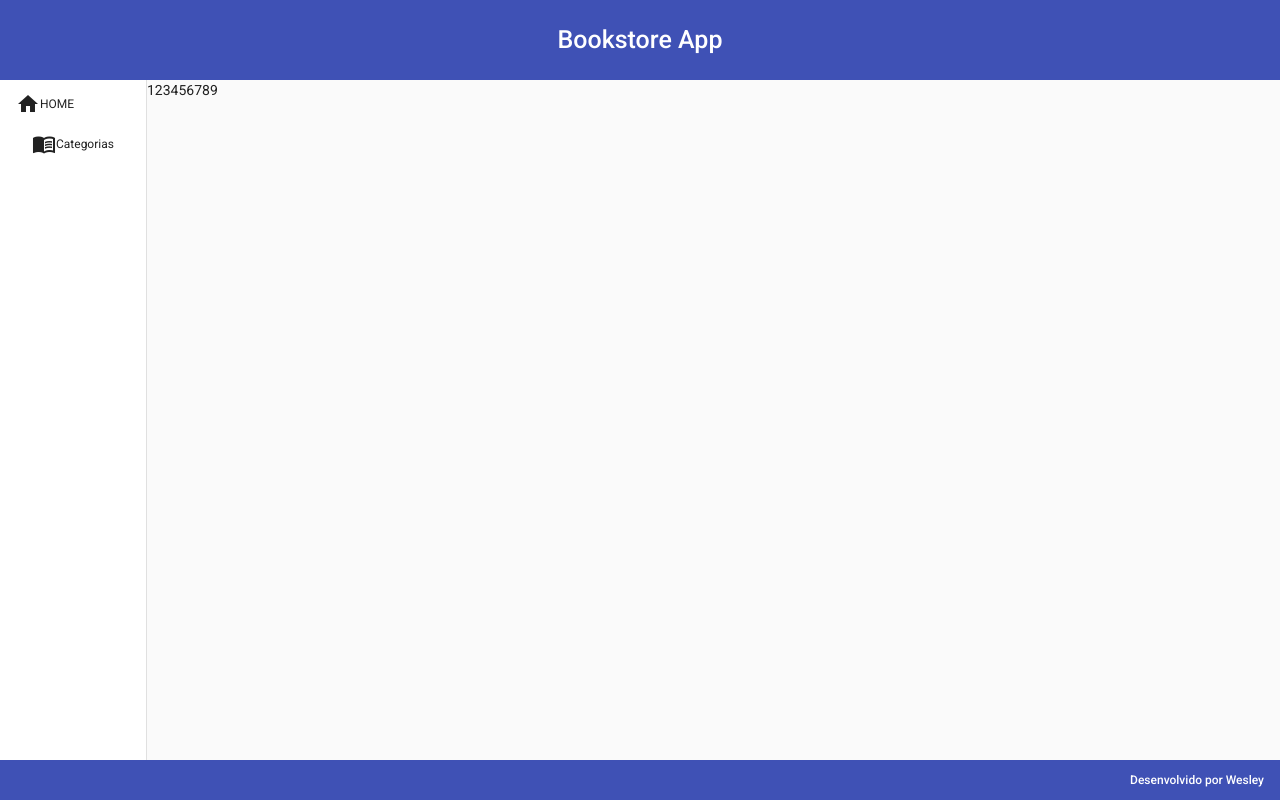
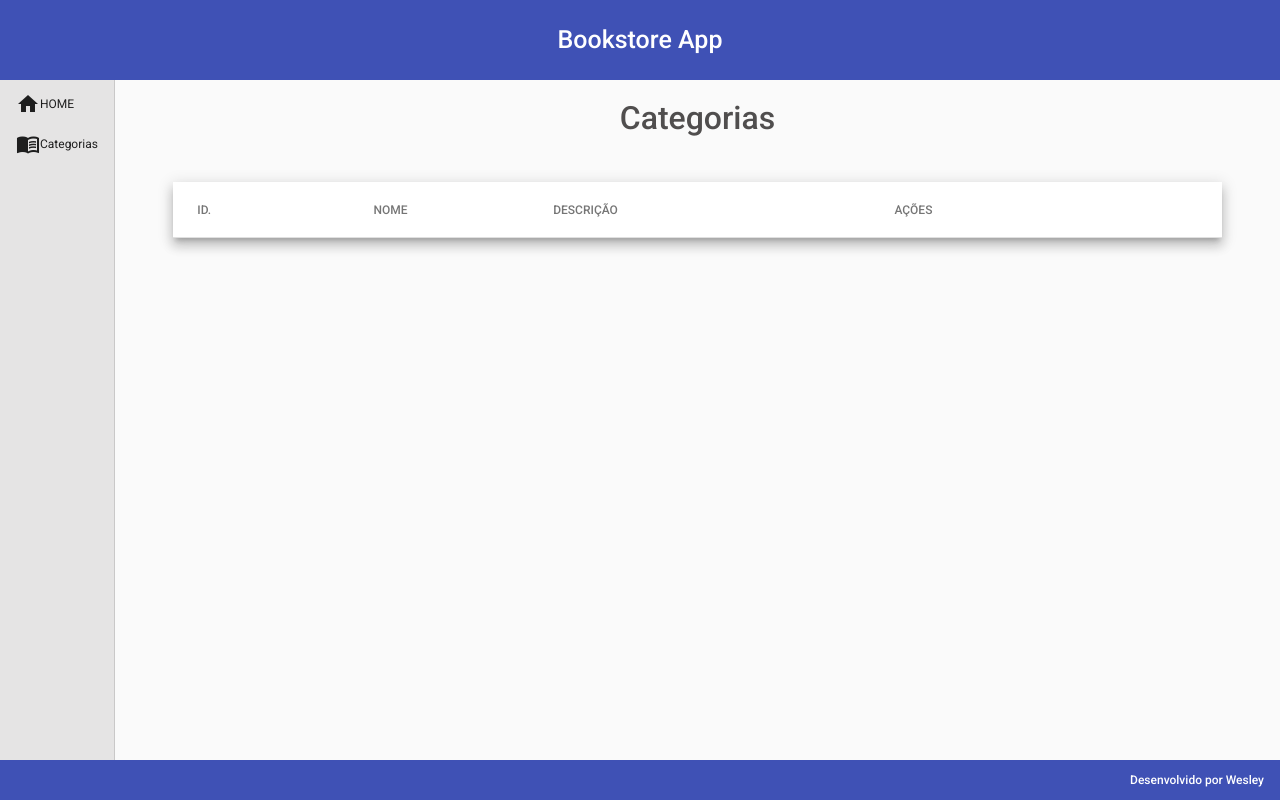
Before and after one commit to PaulinoWesley/bookstore-fronend, an Angular app: page /categorias in a window 1280 px wide. Before the commit this address led to /. Built offline with nearby package versions, Linux system fonts and the light colour scheme.

Commit message:
Continuando implementações do template do APP

```diff
--- a/src/app/app-routing.module.ts
+++ b/src/app/app-routing.module.ts
@@ -1,7 +1,16 @@
+import { CategoriaReadComponent } from './components/views/categoria-read/categoria-read.component';
+import { HomeComponent } from './components/views/home/home.component';
 import { NgModule } from '@angular/core';
 import { RouterModule, Routes } from '@angular/router';
 
-const routes: Routes = [];
+const routes: Routes = [
+  {
+    path: "", component: HomeComponent
+  },
+  {
+    path: "categorias", component: CategoriaReadComponent
+  }
+];
 
 @NgModule({
   imports: [RouterModule.forRoot(routes)],
--- a/src/app/components/template/nav/nav.component.css
+++ b/src/app/components/template/nav/nav.component.css
@@ -1,3 +1,7 @@
 .conteiner {
     height: 85%;
 }
+
+.sideRight {
+    background-color: rgba(182, 176, 176, 0.308);
+}
--- a/src/app/components/template/nav/nav.component.html
+++ b/src/app/components/template/nav/nav.component.html
@@ -1,20 +1,19 @@
 <mat-sidenav-container class="conteiner">
-  <mat-sidenav mode="side" opened>
+  <mat-sidenav class="sideRight" mode="side" opened>
     <mat-nav-list dense>
-          <a mat-list-item >
+      <a mat-list-item  routerLink="">
         <mat-icon class="mat-18">home</mat-icon>
         HOME
       </a>
-          <a mat-list-item href="">
-            <a mat-list-item >
-                <mat-icon class="mat-18">menu_book</mat-icon>
+
+      <a mat-list-item routerLink="/categorias">
+        <mat-icon class="mat-18" >menu_book</mat-icon>
         Categorias
-            </a>
       </a>
     </mat-nav-list>
   </mat-sidenav>
 
   <mat-sidenav-content>
-      123456789
+    <router-outlet></router-outlet>
   </mat-sidenav-content>
 </mat-sidenav-container>
--- /dev/null
+++ b/src/app/components/views/categoria-read/categoria-read.component.css
@@ -0,0 +1,17 @@
+.content {
+    width: 90%;
+    margin: 1.4rem auto;
+}
+.title {
+    text-align: center;
+    margin-bottom: 3rem;
+}
+.title h1 {
+    font-size: 2rem;
+    color: rgb(80, 78, 78);
+    font-weight: 500;
+}
+
+.table {
+    width: 100%;
+}
--- /dev/null
+++ b/src/app/components/views/categoria-read/categoria-read.component.html
@@ -0,0 +1,36 @@
+<div class="content">
+  <div class="title">
+    <h1>Categorias</h1>
+  </div>
+
+  <div class="mat-elevation-z8">
+    <table class="table" mat-table>
+      <!-- Id Column -->
+      <ng-container matColumnDef="id">
+        <th mat-header-cell *matHeaderCellDef>ID.</th>
+        <td mat-cell *matCellDef="let element">{{ element.id }}</td>
+      </ng-container>
+
+      <!-- Nome Column -->
+      <ng-container matColumnDef="nome">
+        <th mat-header-cell *matHeaderCellDef>NOME</th>
+        <td mat-cell *matCellDef="let element">{{ element.nome }}</td>
+      </ng-container>
+
+      <!-- Descrição Column -->
+      <ng-container matColumnDef="descricao">
+        <th mat-header-cell *matHeaderCellDef>DESCRIÇÃO</th>
+        <td mat-cell *matCellDef="let element">{{ element.descricao }}</td>
+      </ng-container>
+
+      <!-- Ações Column -->
+      <ng-container matColumnDef="acoes">
+        <th mat-header-cell *matHeaderCellDef>AÇÕES</th>
+        <td mat-cell *matCellDef="let element">{{ element.acoes }}</td>
+      </ng-container>
+
+      <tr mat-header-row *matHeaderRowDef="displayedColumns"></tr>
+      <tr mat-row *matRowDef="let row; columns: displayedColumns"></tr>
+    </table>
+  </div>
+</div>
--- /dev/null
+++ b/src/app/components/views/categoria-read/categoria-read.component.ts
@@ -0,0 +1,17 @@
+import { Component, OnInit } from '@angular/core';
+
+@Component({
+  selector: 'app-categoria-read',
+  templateUrl: './categoria-read.component.html',
+  styleUrls: ['./categoria-read.component.css']
+})
+export class CategoriaReadComponent implements OnInit {
+
+  constructor() { }
+
+  ngOnInit(): void {
+  }
+
+  displayedColumns: string[] = ['id', 'nome', 'descricao', 'acoes'];
+
+}
--- /dev/null
+++ b/src/app/components/views/home/home.component.css
@@ -0,0 +1,11 @@
+.home {
+    width: 95%;
+    margin: 1rem auto;
+    background-color: rgba(182, 176, 176, 0.308);
+}
+
+@media(max-widht: 450px) {
+    .home {
+        width: 70%;
+    }
+}
--- /dev/null
+++ b/src/app/components/views/home/home.component.html
@@ -0,0 +1,4 @@
+<mat-card class="home mat-elevation z4">
+    <mat-card-title class="title">Seja bem vindo!</mat-card-title>
+    <mat-card-subtitle class="subtitle">Este é um sistema que faz CRUD usando Spring Boot e Angular.</mat-card-subtitle>
+</mat-card>
--- /dev/null
+++ b/src/app/components/views/home/home.component.ts
@@ -0,0 +1,15 @@
+import { Component, OnInit } from '@angular/core';
+
+@Component({
+  selector: 'app-home',
+  templateUrl: './home.component.html',
+  styleUrls: ['./home.component.css']
+})
+export class HomeComponent implements OnInit {
+
+  constructor() { }
+
+  ngOnInit(): void {
+  }
+
+}
```
Also changed, not shown: src/app/app.module.ts (+14 -1 lines). Lines whose indentation alone changed are shown as unchanged.
